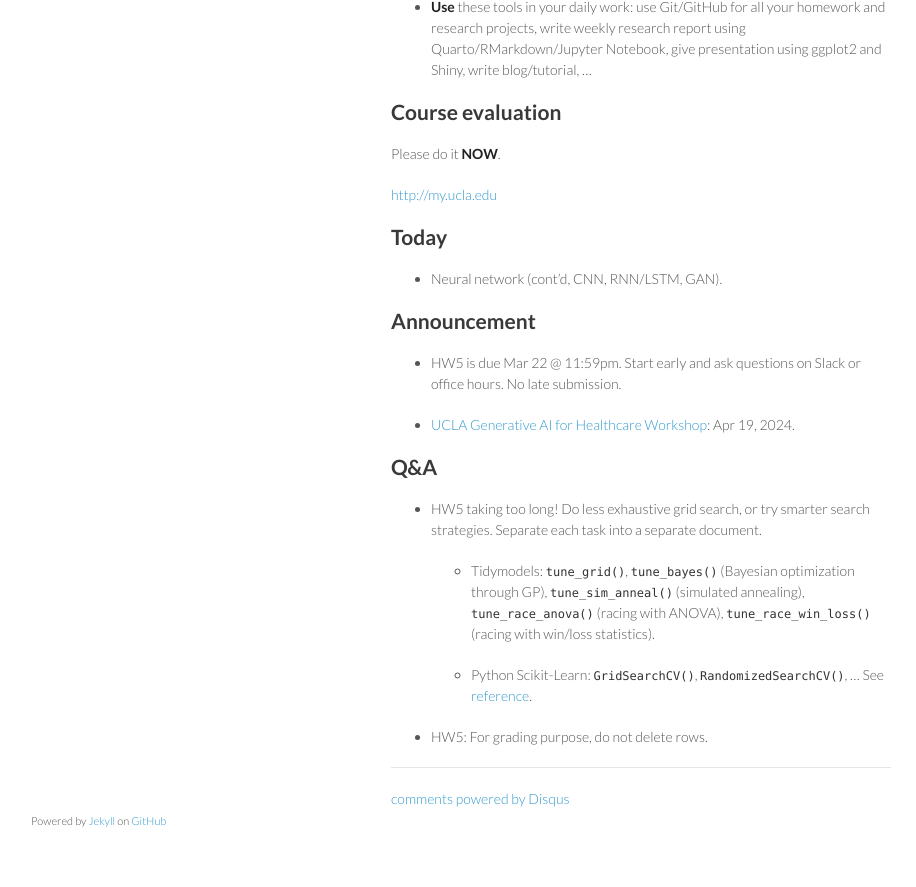
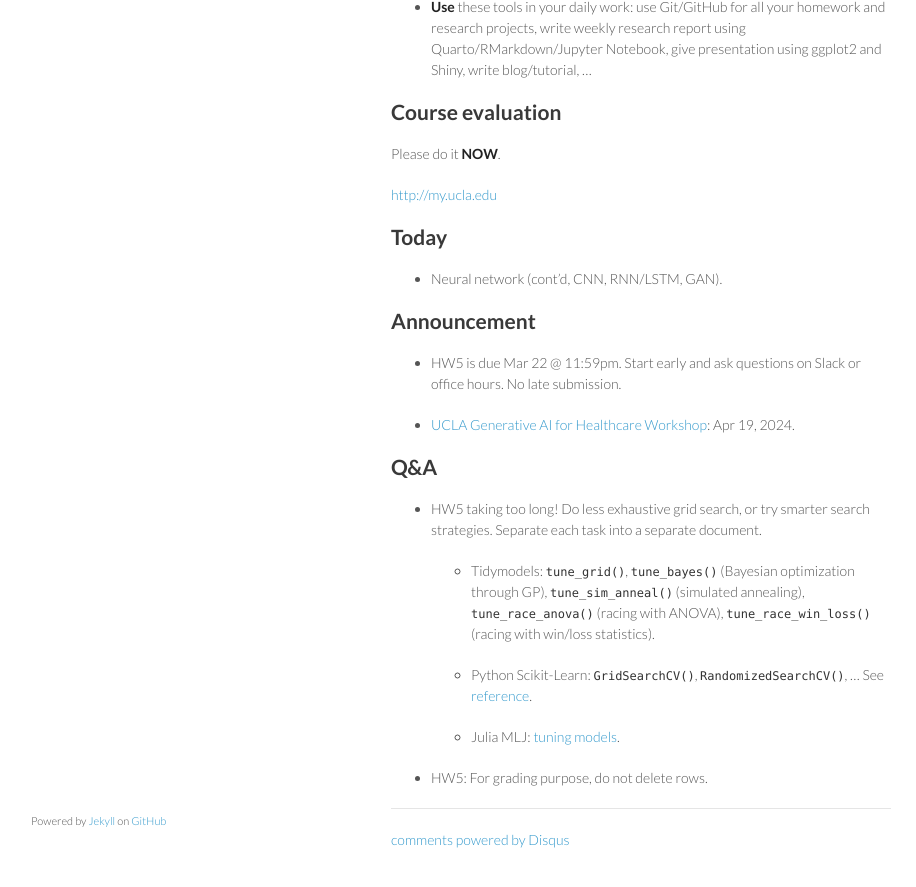
Before and after one commit to ucla-biostat-203b/2024winter, a Jekyll site: the page built from _posts/2024-03-16-lec80.md, in a window 1280 px wide and 900 px high, scrolled down 1086 px. Shown: the top 887 px of the window, without its empty margins (179-1095 px from the left). Built offline with Jekyll 4.4.1, drawn with Linux system fonts in a browser that asks for light colours; comment, search, counter and statistics services are not loaded; before the commit the page ends 1945 px from its top, so only the background shows below that.

Commit message:
add Julia MLJ for tuning strategies

```diff
--- a/_posts/2024-03-16-lec80.md
+++ b/_posts/2024-03-16-lec80.md
@@ -56,4 +56,6 @@ Please do it **NOW**.
 
     * Python Scikit-Learn: [`GridSearchCV()`](https://scikit-learn.org/stable/modules/generated/sklearn.model_selection.GridSearchCV.html#sklearn.model_selection.GridSearchCV), [`RandomizedSearchCV()`](https://scikit-learn.org/stable/modules/generated/sklearn.model_selection.RandomizedSearchCV.html#sklearn.model_selection.RandomizedSearchCV), ... See [reference](https://scikit-learn.org/stable/modules/classes.html#hyper-parameter-optimizers).
 
+    * Julia MLJ: [tuning models](https://alan-turing-institute.github.io/MLJ.jl/dev/tuning_models/).
+
 * HW5: For grading purpose, do not delete rows.
```
